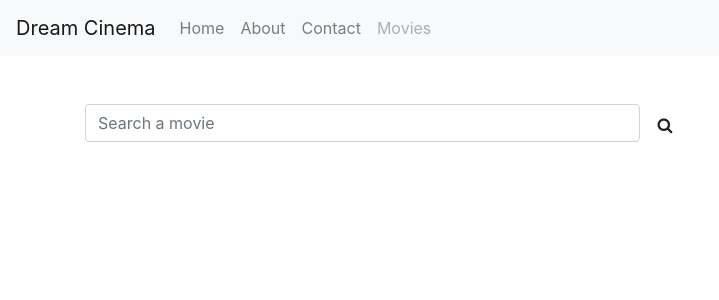
After one commit to keiredin/Flask_Cinema_Management_Project, a Flask app: page /movies in a window 1280 px wide. The commit adds this page. Shown: the top 300 px of the page, without its empty margins (0-719 px from the left). Run offline with Flask 2, Linux system fonts and the light colour scheme; data that the repository does not hold is empty.

Commit message:
Movies page added.

```diff
--- a/Cinema_Management/application.py
+++ b/Cinema_Management/application.py
@@ -66,10 +66,7 @@ def login():
                 # return redirect(next_page) if next_page else redirect(url_for('home'))
             else:
                 flash('Login Unsuccessful. Please check email and password', 'danger')
-
-
     return render_template('login.html')
-
 
 @app.route("/logout")
 def logout():
@@ -85,11 +82,20 @@ def cinema(id):
     movie = Movie.query.filter_by(id=id).first()
     return render_template('cinema.html', title=movie.title, movie=movie)
 
-
 @app.errorhandler(404)
 def not_found_error(error):
     return render_template('404.html'),404
 
-
+@app.route('/movies', methods=['GET', 'POST'])
+def movies():
+    Movies = Movie.query.all()
+    if request.method == 'POST':
+        search = request.form.get('search')
+        if search:
+            movieSearch = Movie.query.filter(Movie.title.ilike(r"%{}%".format(search))).all()
+            return render_template('movies.html', movieSearch=movieSearch)
+        else:
+            flash('Type some title!', 'danger')
+    return render_template('movies.html', movies=Movies)
 if __name__ == '__main__':
     app.run(debug=True)
--- /dev/null
+++ b/Cinema_Management/static/css/movie.css
@@ -0,0 +1,7 @@
+body{
+    overflow-x: hidden;
+}
+
+img{
+    height: 200px;
+}
--- a/Cinema_Management/templates/layout.html
+++ b/Cinema_Management/templates/layout.html
@@ -47,6 +47,10 @@
 
           <li class="nav-item">
             <a class="nav-link hoverable" href="{{url_for('contact')}}">Contact Us</a>
+          </li>
+
+          <li class="nav-item">
+            <a class="nav-link hoverable" href="{{ url_for('movies') }}">Movies</a>
           </li>
         </ul>
       </div>
--- /dev/null
+++ b/Cinema_Management/templates/movies.html
@@ -0,0 +1,90 @@
+<!DOCTYPE html>
+<html lang="en">
+<head>
+    <meta charset="UTF-8">
+    <meta http-equiv="X-UA-Compatible" content="IE=edge">
+    <meta name="viewport" content="width=device-width, initial-scale=1.0">
+    <title>Movies</title>
+    <link rel="stylesheet" href="https://stackpath.bootstrapcdn.com/font-awesome/4.7.0/css/font-awesome.min.css"
+      integrity="sha384-wvfXpqpZZVQGK6TAh5PVlGOfQNHSoD2xbE+QkPxCAFlNEevoEH3Sl0sibVcOQVnN" crossorigin="anonymous">
+    <link rel="stylesheet" href="https://cdn.jsdelivr.net/npm/bootstrap@4.6.0/dist/css/bootstrap.min.css"
+      integrity="sha384-B0vP5xmATw1+K9KRQjQERJvTumQW0nPEzvF6L/Z6nronJ3oUOFUFpCjEUQouq2+l" crossorigin="anonymous">
+    <link rel="stylesheet" href="{{ url_for('static',filename='css/movie.css') }}">
+</head>
+<body>
+    <nav class="navbar navbar-expand-lg navbar-light bg-light">
+        <a class="navbar-brand" href="{{ url_for('index') }}">Dream Cinema</a>
+        <button class="navbar-toggler" type="button" data-toggle="collapse" data-target="#navbarNav" aria-controls="navbarNav" aria-expanded="false" aria-label="Toggle navigation">
+          <span class="navbar-toggler-icon"></span>
+        </button>
+        <div class="collapse navbar-collapse" id="navbarNav">
+          <ul class="navbar-nav">
+            <li class="nav-item">
+              <a class="nav-link" href="{{ url_for('index') }}">Home <span class="sr-only">(current)</span></a>
+            </li>
+            <li class="nav-item">
+              <a class="nav-link" href="{{ url_for('about') }}">About</a>
+            </li>
+            <li class="nav-item">
+              <a class="nav-link" href="{{ url_for('contact') }}">Contact</a>
+            </li>
+            <li class="nav-item">
+              <a class="nav-link disabled" href="{{ url_for('movies') }}">Movies</a>
+            </li>
+          </ul>
+        </div>
+    </nav>
+
+    <div class="container">
+      <form action="" method="POST" class="my-5">
+          <input type="search" id="form1" class="form-control w-50" name="search" placeholder="Search a movie" style="display: inline; margin-right: 0%;"/>
+          <button type="submit" class="btn" id="searchButton"><i class="fa fa-search fa-xs"></i></button>
+      </form>
+
+
+      <div class="col-md-12">
+        {% with messages = get_flashed_messages(with_categories=true) %}
+          {% if messages %}
+            {% for category, message in messages %}
+              <div class="alert alert-{{ category }}">
+                {{ message }}
+              </div>
+            {% endfor %}
+          {% endif %}
+        {% endwith %}
+      </div>
+
+      {% if(movieSearch) %}
+      <div class="row">
+        {% for movie in movieSearch %}
+          <div class="col-md-4 my-3">
+              <div class="card">
+                  <img class="card-img-top" src="../static/images/{{movie.postor}}" alt="Card image cap">
+                  <div class="card-body">
+                  <h5 class="card-title">{{ movie.title }}</h5>
+                  <a href="{{ url_for('cinema', id=movie.id) }}" class="btn btn-info">View Details</a>
+                  </div>
+              </div>
+          </div>
+        {% endfor %}
+      </div>
+      {% endif %}
+
+      <div class="row">
+          {% for movie in movies %}
+              <div class="col-md-4 my-3">
+                  <div class="card">
+                      <img class="card-img-top" src="../static/images/{{movie.postor}}" alt="Card image cap">
+                      <div class="card-body">
+                      <h5 class="card-title">{{ movie.title }}</h5>
+                      <a href="{{ url_for('cinema', id=movie.id) }}" class="btn btn-info">View Details</a>
+                      </div>
+                  </div>
+              </div>
+          {% endfor %}
+      </div>
+
+    </div>
+
+</body>
+</html>
```
